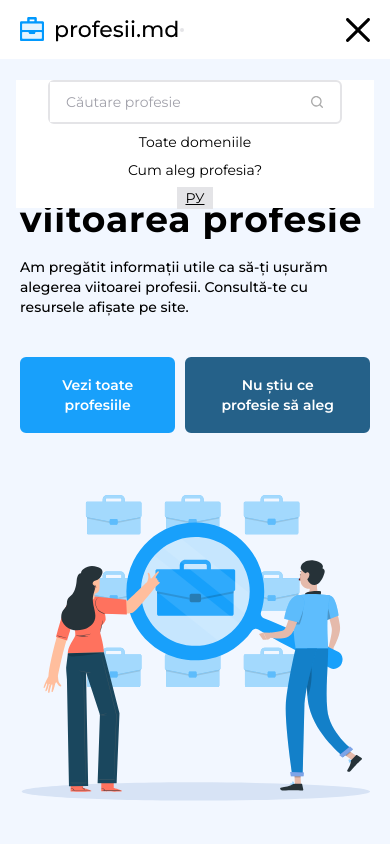
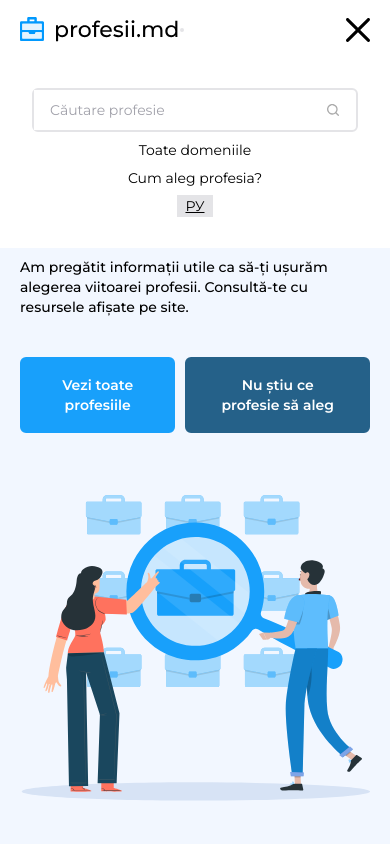
Before and after one commit to code4moldova/catalog-profesii, a Next.js app: page / in a window 390 px wide. Both pictures are taken after a click on the icon 358 px from the left and 29 px from the top of the page. Shown: the top 844 px of the page. Built offline with nearby package versions, Linux system fonts and the light colour scheme.

Commit message:
Fix: Header fixed on mobile

```diff
--- a/sections/header/header.section.tsx
+++ b/sections/header/header.section.tsx
@@ -5,25 +5,15 @@ import { ReactComponent as MenuIcon } from './assets/menu';
 import { ReactComponent as LogoIcon } from './assets/Logo';
 import { Container } from '../../components/grid';
 
-const MobileLinks: React.FC = () => {
-  const [open, setOpen] = useState(false);
+interface props {
+  open: boolean;
+}
 
+const MobileLinks: React.FC<props> = ({ open }) => {
   return (
     <>
       {open ? (
-        <CloseIcon
-          className="w-6 h-6 block md:hidden"
-          onClick={() => setOpen(false)}
-        />
-      ) : (
-        <MenuIcon
-          className="w-6 h-6 block md:hidden"
-          onClick={() => setOpen(true)}
-        />
-      )}
-
-      {open ? (
-        <div className="absolute left-4 top-20 bg-white block md:hidden mx-auto px-8 right-4">
+        <div className="absolute top-14 bg-white md:hidden px-8 py-8 w-screen ">
           <div className="flex rounded-md border-2">
             <input
               type="text"
@@ -80,10 +70,11 @@ const DesktopLinks: React.FC = () => (
 );
 
 export function Header(props: JSX.IntrinsicElements['header']) {
+  const [open, setOpen] = useState<boolean>(false);
   return (
-    <header {...props}>
+    <header {...props} className="z-[100]">
       <Container className="h-15 py-4 shadow-sm md:shadow-none sm:shadow-none bg-white flex items-center justify-between">
-        <div className="flex items-center">
+        <div className="flex items-center justify-between">
           <Link href="/">
             <a>
               <LogoIcon className="cursor-pointer" />
@@ -102,8 +93,19 @@ export function Header(props: JSX.IntrinsicElements['header']) {
           </div>
         </div>
         <DesktopLinks />
-        <MobileLinks />
+        {open ? (
+          <CloseIcon
+            className="w-6 h-6 block md:hidden"
+            onClick={() => setOpen(false)}
+          />
+        ) : (
+          <MenuIcon
+            className="w-6 h-6 block md:hidden"
+            onClick={() => setOpen(true)}
+          />
+        )}
       </Container>
+      <MobileLinks open={open} />
     </header>
   );
 }
```
